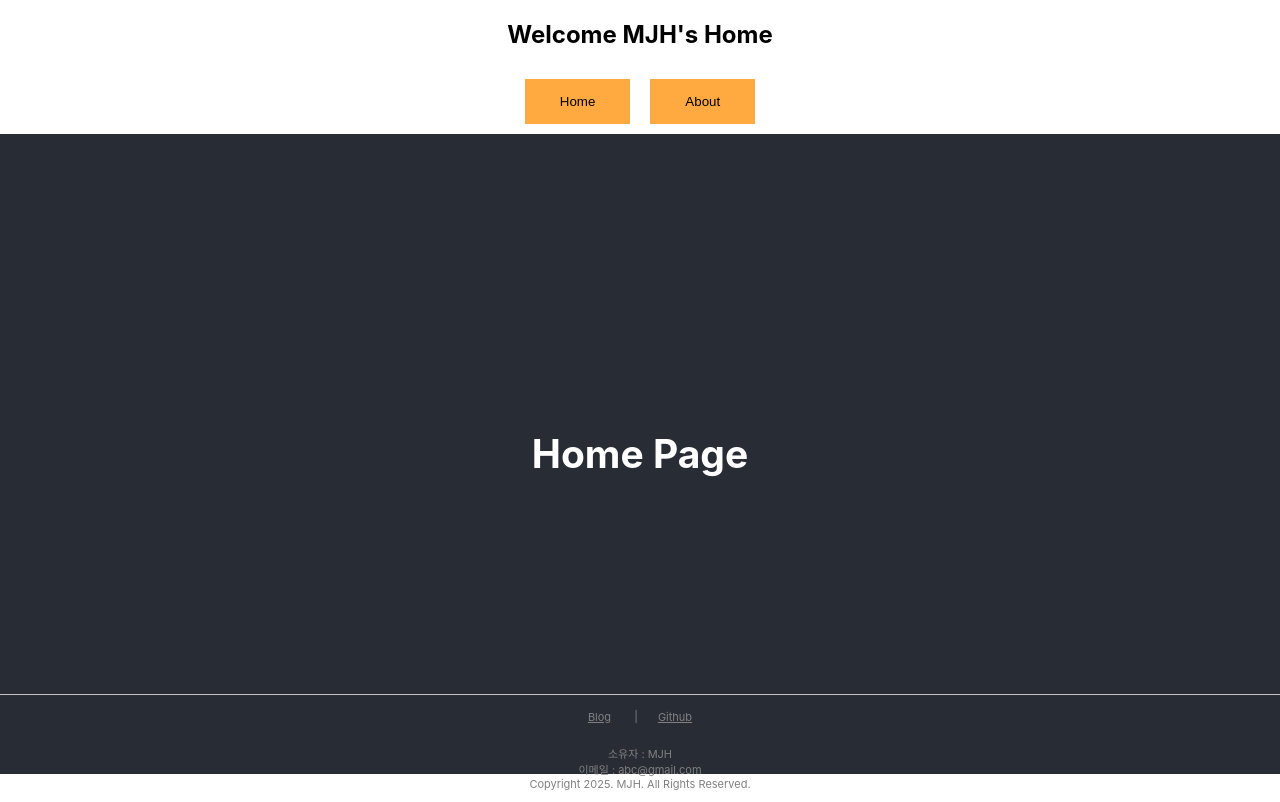
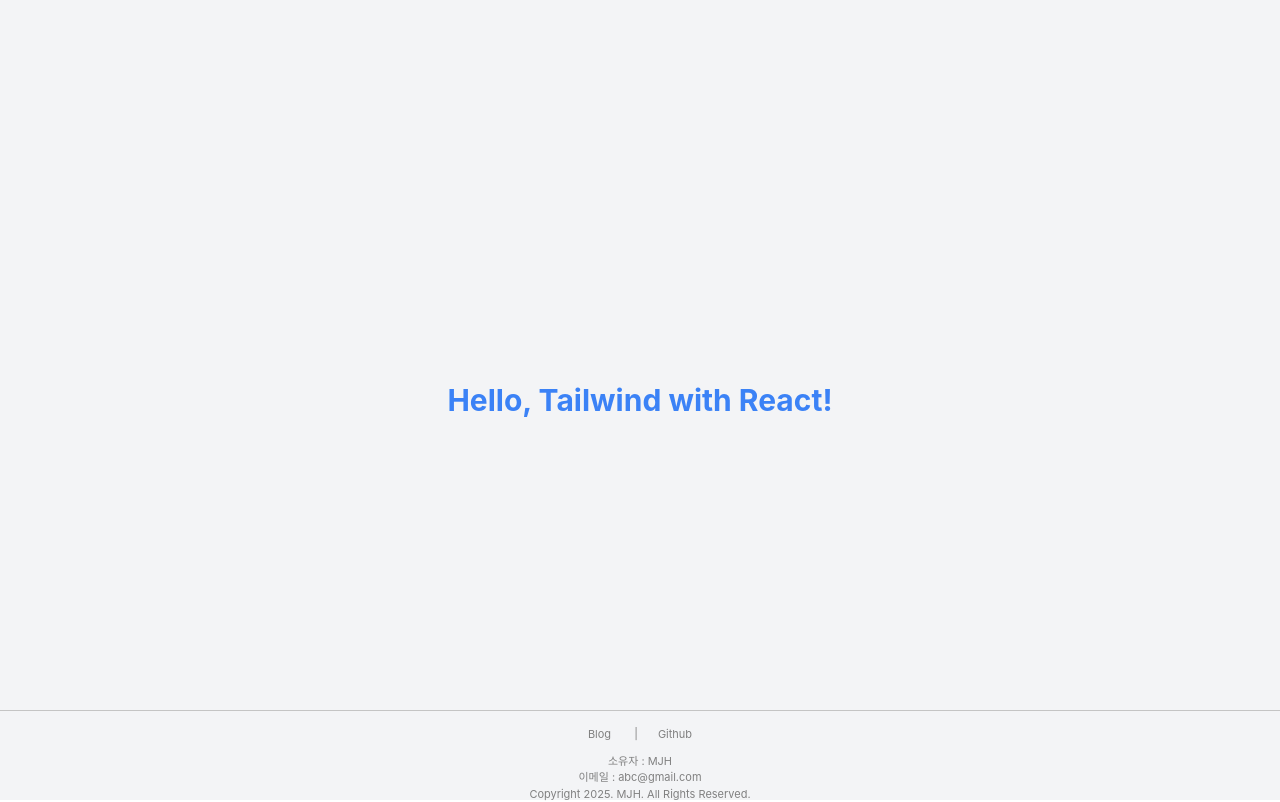
Before and after one commit to clearm/new2025, a React (Create React App) app in the folder my-react-page/: page / in a window 1280 px wide. Shown: the top 802 px of the page. Built offline with nearby package versions, Linux system fonts and the light colour scheme.

Commit message:
init: tailwind css 적용

```diff
--- a/my-react-page/package.json
+++ b/my-react-page/package.json
@@ -36,5 +36,10 @@
       "last 1 firefox version",
       "last 1 safari version"
     ]
+  },
+  "devDependencies": {
+    "autoprefixer": "^10.4.20",
+    "postcss": "^8.5.1",
+    "tailwindcss": "^3.4.17"
   }
 }
--- a/my-react-page/src/App.js
+++ b/my-react-page/src/App.js
@@ -33,6 +33,13 @@ function App() {
 
   return (
     <div className="App">
+
+      <div className="flex items-center justify-center h-screen bg-gray-100">
+        <h1 className="text-3xl font-bold text-blue-500">
+          Hello, Tailwind with React!
+        </h1>
+      </div>
+
       <h2> Welcome MJH's Home    </h2>
 
       <div>
--- a/my-react-page/src/index.css
+++ b/my-react-page/src/index.css
@@ -1,3 +1,7 @@
+@tailwind base;
+@tailwind components;
+@tailwind utilities;
+
 body {
   margin: 0;
   font-family: -apple-system, BlinkMacSystemFont, 'Segoe UI', 'Roboto', 'Oxygen',
--- /dev/null
+++ b/my-react-page/tailwind.config.js
@@ -0,0 +1,10 @@
+/** @type {import('tailwindcss').Config} */
+module.exports = {
+  content: [
+    "./src/**/*.{js,jsx,ts,tsx}",
+  ],
+  theme: {
+    extend: {},
+  },
+  plugins: [],
+}
```
Also changed, not shown: 1 other file (tests, documents, lock files or other folders).
